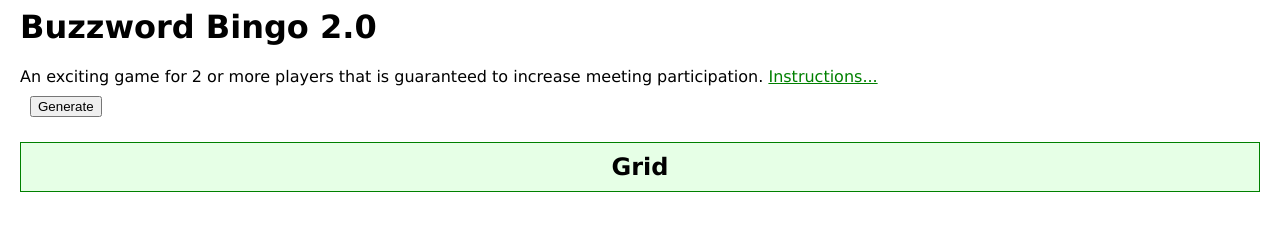
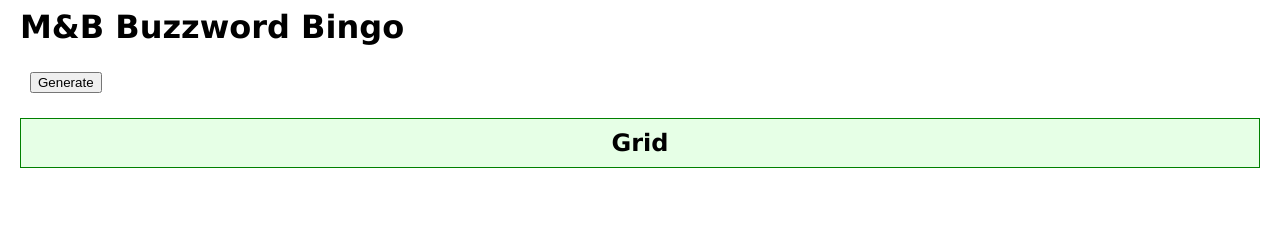
Before and after one commit to SteveAmor/steveamor.github.io, a plain HTML site: page buzz.html in a window 1280 px wide. Drawn offline with Linux system fonts and the light colour scheme.

Commit message:
Update buzz.html

```diff
--- a/buzz.html
+++ b/buzz.html
@@ -5,7 +5,7 @@ http://unlicense.org/
 -->
 <html>
 <head>
-	<title>Buzzword Bingo 2.0</title>
+	<title>M&B Buzzword Bingo</title>
 
 	<style>
 	h2 {background:rgb(230,255,230);text-align:center;padding:10px;border:1px solid green;}
@@ -185,12 +185,8 @@ http://unlicense.org/
 	</script>
 </head>
 <body onLoad="start()">
-<h1>Buzzword Bingo 2.0</h1>
+<h1>M&B Buzzword Bingo</h1>
 
-An exciting game for 2 or more players that is guaranteed to increase
-meeting participation.
-
-<a href="javascript:toggle('instructions');">Instructions...</a>
 
 <noscript>
 <div class="error">
```
